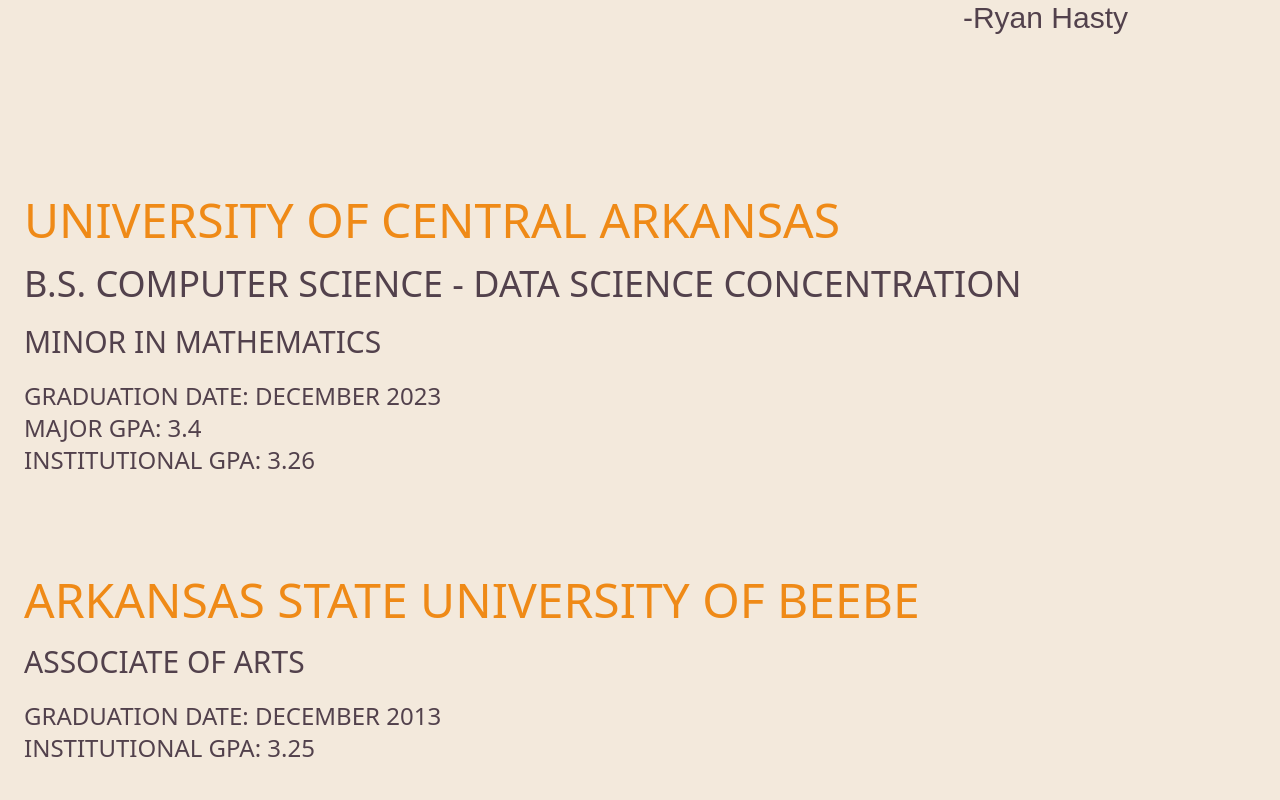
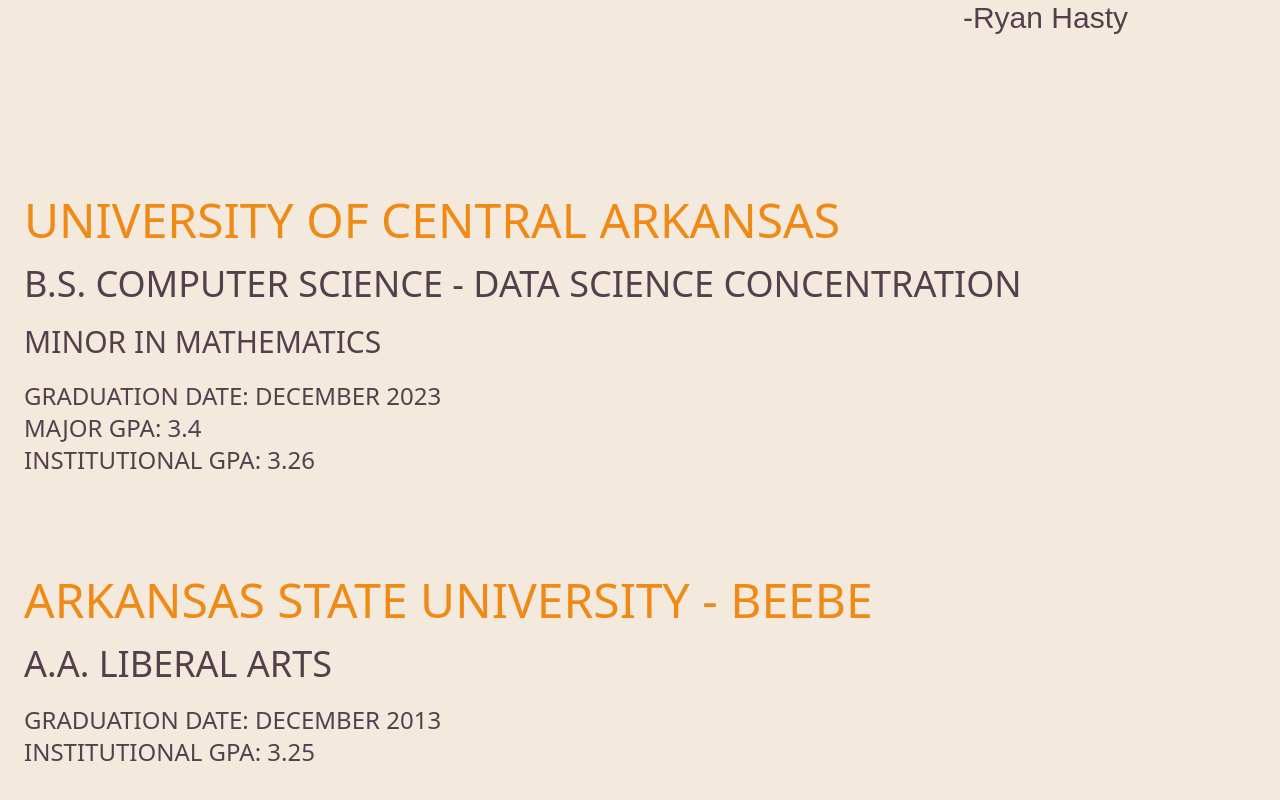
Before and after one commit to ryan-hasty/rhastydev, an Angular app: page /education in a window 1280 px wide. Shown: the part 420-1220 px from the top of the page. Built offline with nearby package versions, Linux system fonts and the light colour scheme.

Commit message:
fix education tab to be more accurate

```diff
--- a/src/pages/education/education.component.html
+++ b/src/pages/education/education.component.html
@@ -20,10 +20,10 @@
   </div>
 
   <div class="mt-20">
-    Arkansas State University of Beebe
+    Arkansas State University - Beebe
   </div>
-  <div class="text-2xl md:text-3xl text-[#52414C]">
-    Associate of Arts
+  <div class="text-2xl md:text-4xl text-[#52414C]">
+    A.A. liberal arts
   </div>
   <div class="text-lg md:text-2xl text-[#52414C] flex-col sm:flex-row gap-20">
     <div>
```
